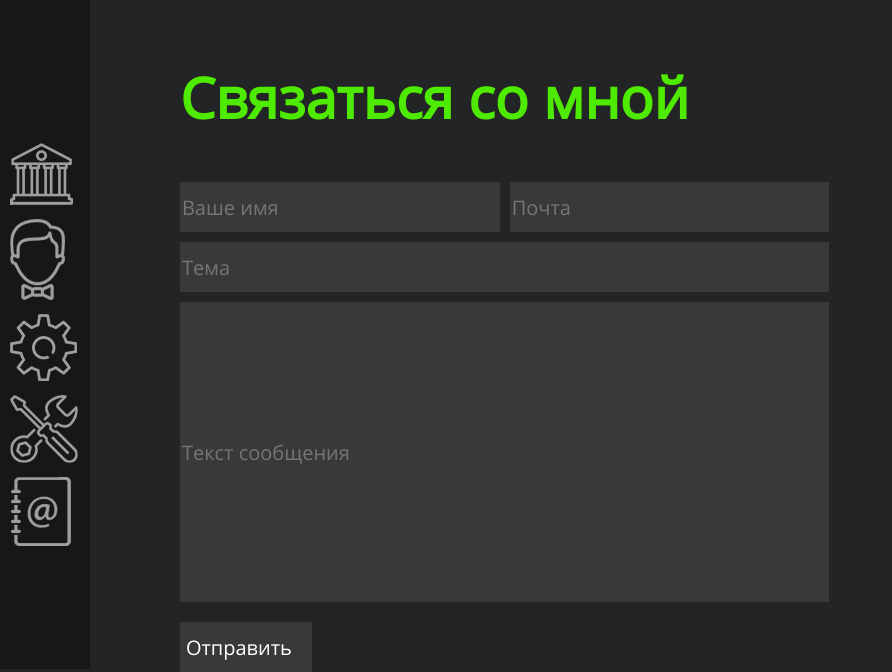
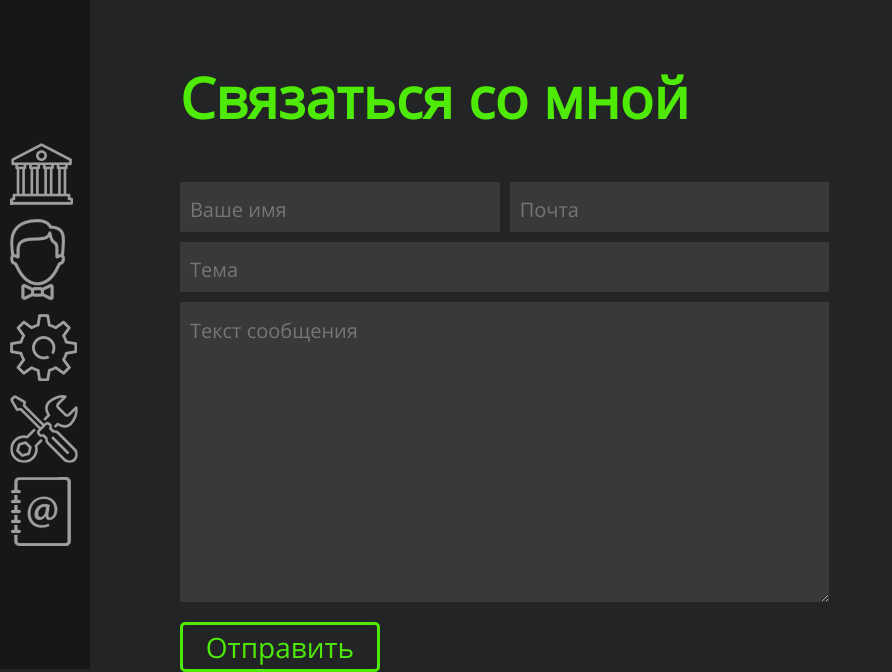
Before and after one commit to AntChatsky/my_site, a Flask app: page /contacts in a window 1280 px wide. Shown: the part 131-803 px from the top of the page, without its empty margins (0-892 px from the left). Run offline with Flask 2, Linux system fonts and the light colour scheme; parts of the project's set-up code (start-up, migrations or seed data) failed here and were passed over; some libraries are stand-ins or nearby versions.

Commit message:
Created my first site

```diff
--- a/app/__init__.py
+++ b/app/__init__.py
@@ -1,5 +1,8 @@
+# -*- coding: utf-8 -*-
+
 from flask import Flask, render_template, redirect, url_for, flash, request
-from forms import ContactForm
+from forms import ContactForm, OrderForm
+from backend import mail
 
 app = Flask(__name__, static_url_path="/static")
 app.config.from_object("config")
@@ -28,10 +31,18 @@ def work_page():
 
 @app.route("/contacts", methods=["GET", "POST"])
 def contacts_page():
-    form = ContactForm()
+    data = request.args.get("type")
+
+    if data == "order":
+        form = OrderForm()
+
+    else:
+        form = ContactForm()
 
     if request.method == 'POST' and form.validate():
-        flash("Письмо успешно отправлено!")
+        mail(subject=form.subject.data, main=form.main.data,
+             name=form.name.data, mail=form.mail.data)
+
         return redirect(url_for("contacts_page"))
 
     return render_template("contacts.html", form=form)
--- a/app/config.py
+++ /dev/null
@@ -1,2 +0,0 @@
-CSRF_ENABLED = True
-SECRET_KEY = "hedgehogs-are-cute-enough-for-secret-key"
--- a/app/forms.py
+++ b/app/forms.py
@@ -1,13 +1,23 @@
+# -*- coding: utf-8 -*-
+
 from flask_wtf import Form
-from wtforms import StringField, BooleanField
+from wtforms import StringField, BooleanField, TextAreaField
 from wtforms.validators import DataRequired
 
 
-class ContactForm(Form):
+class TemplateForm(Form):
     name = StringField("name", validators=[DataRequired()],
                        render_kw={"placeholder": "Ваше имя"})
     mail = StringField("mail", validators=[DataRequired()],
                        render_kw={"placeholder": "Почта"})
     subject = StringField("subject",
                           render_kw={"placeholder": "Тема"})
-    main = StringField("main", render_kw={"placeholder": "Текст сообщения"})
+
+
+class ContactForm(TemplateForm):
+    main = TextAreaField("main", render_kw={"placeholder": "Текст сообщения"})
+
+
+class OrderForm(TemplateForm):
+    main = TextAreaField("main", render_kw={"placeholder":
+                                            "Опишите ваш заказ"})
--- a/app/static/styles/contacts.css
+++ b/app/static/styles/contacts.css
@@ -27,16 +27,31 @@ h1 {
     margin: 0;
 }
 
-input {
+input, #main {
+    display: block;
     background: #37393b;
     box-sizing: border-box;
     border: none;
-    text-align: left;
     font: 20px "Open Sans";
     color: white;
     margin: 10px 10px 0 0;
+    width: inherit;
+}
+
+input {
+    padding: 15px 20px 10px 10px;
+}
+
+#main {
+    padding: 15px 20px 10px 10px;
+    margin: 10px 10px 0 0;
+    position: relative;
+    flex-grow: 2;
+    height: inherit;
+}
+
+.row1 input, .row2 input, .submit {
     height: 50px;
-    width: inherit;
 }
 
 .row1 input {
@@ -51,13 +66,21 @@ input {
     height: 300px;
 }
 
-.row3 input {
-    flex-grow: 2;
-    height: inherit;
+.submit {
+    padding: 0;
+    color: #4EEA01;
+    font-size: 2em;
+    border: 3px solid #4EEA01;
+    background: transparent;
+    outline: none !important;
+    cursor: pointer;
+    transition: all 0.3s ease;
+    border-radius: 5px;
+    margin-top: 30px;
+    width: 200px;
 }
 
-.submit {
-    cursor: pointer;
-    margin-top: 30px;
-    width: 20%;
+.submit:hover {
+    color: black;
+    background: #4EEA01;
 }
--- a/app/templates/index.html
+++ b/app/templates/index.html
@@ -11,7 +11,7 @@
 <div class="skills">
     <h3><b>Python / Web development / Arduino Smart Home</b></h3>
 </div>
-<a class="button" href="contacts.html">Связаться со мной</a>
+<a class="button" href="{{ url_for('contacts_page') }}">Связаться со мной</a>
 {% endblock %}
 {% block body %}
 {{ super() }}
--- a/app/templates/skills.html
+++ b/app/templates/skills.html
@@ -12,7 +12,7 @@
         python-telegram-bot, выполненные мной боты являются удобными в использовании
         и модернизации.</span>
     <div class="button_container">
-        <a class="button" href="">Заказать</a>
+        <a class="button" href="{{ url_for('contacts_page', type='order') }}">Заказать</a>
         <span class="info price">2500</span>
         <span class="info">1-3 недели</span>
     </div>
```
Also changed, not shown: app/backend.py (added, +25 -0 lines).
